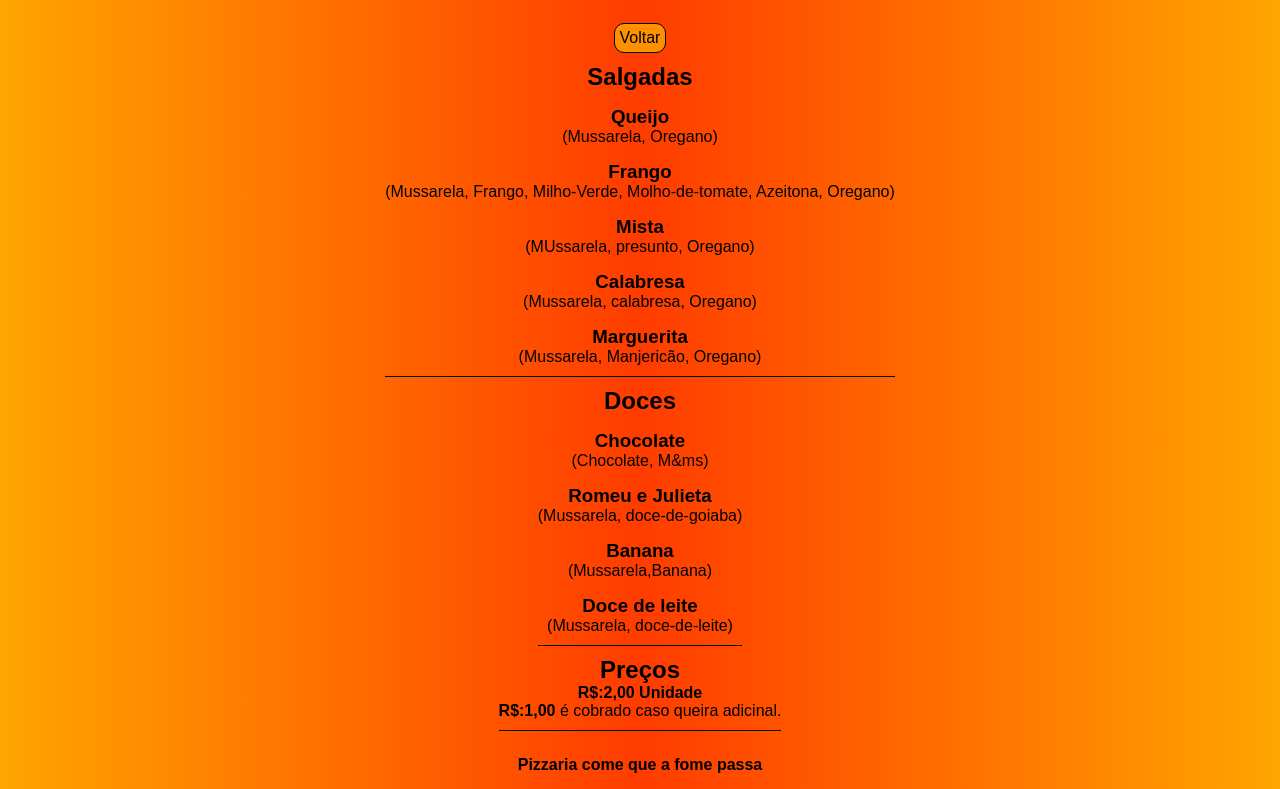
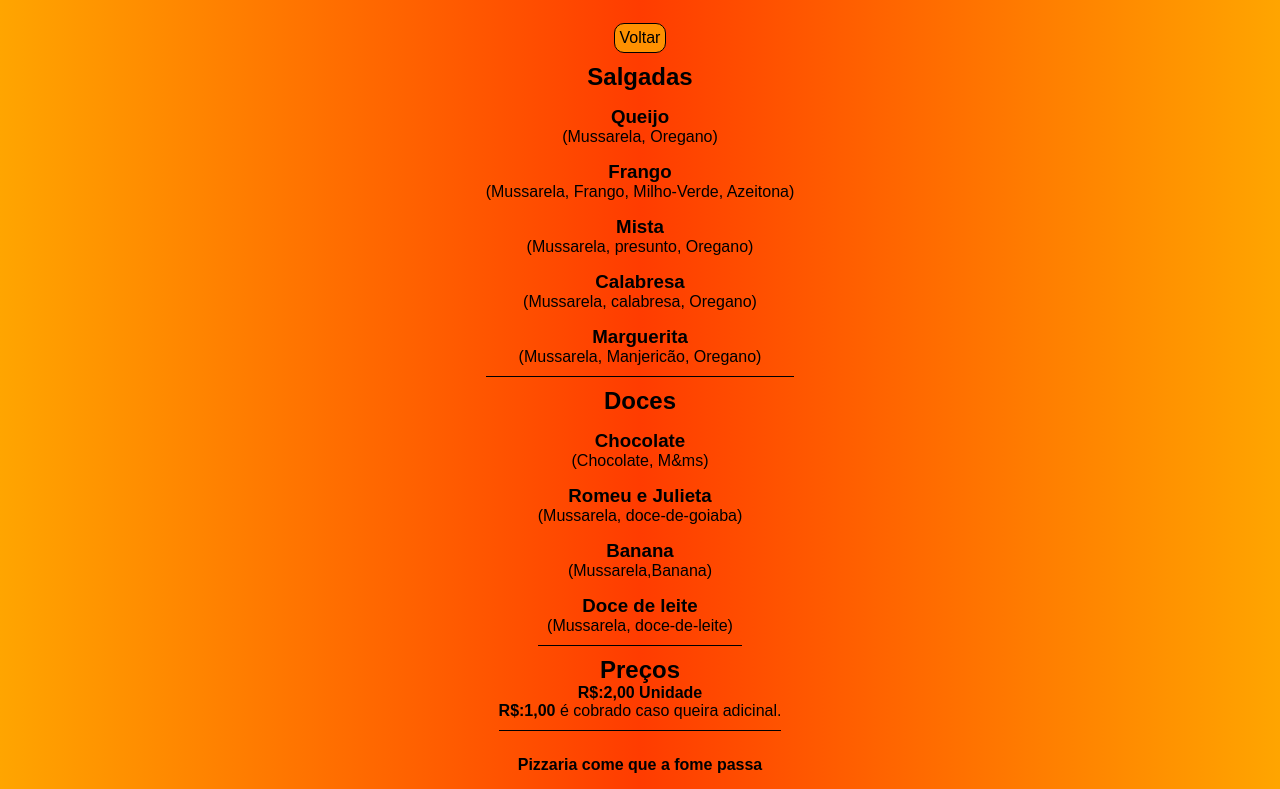
Before and after one commit to FranciscoNeto2909/pizzariaComeQueAFomePassa, a plain HTML site: page paginas/esfirras.html in a window 1280 px wide. Shown: the part 62-851 px from the top of the page. Drawn offline with Linux system fonts and the light colour scheme.

Commit message:
changed chicken esfirra ingredients

```diff
--- a/paginas/esfirras.html
+++ b/paginas/esfirras.html
@@ -22,9 +22,9 @@
             <h3 class="sabor">Queijo</h3>
             <P class="ingredientes">(Mussarela, Oregano)</P>
             <h3 class="sabor">Frango</h3>
-            <P class="ingredientes">(Mussarela, Frango, Milho-Verde, Molho-de-tomate, Azeitona, Oregano)</P>
+            <P class="ingredientes">(Mussarela, Frango, Milho-Verde, Azeitona)</P>
             <h3 class="sabor">Mista</h3>
-            <P class="ingredientes">(MUssarela, presunto, Oregano)</P>
+            <P class="ingredientes">(Mussarela, presunto, Oregano)</P>
             <h3 class="sabor">Calabresa</h3>
             <P class="ingredientes">(Mussarela, calabresa, Oregano)</P>
             <h3 class="sabor">Marguerita</h3>
```
